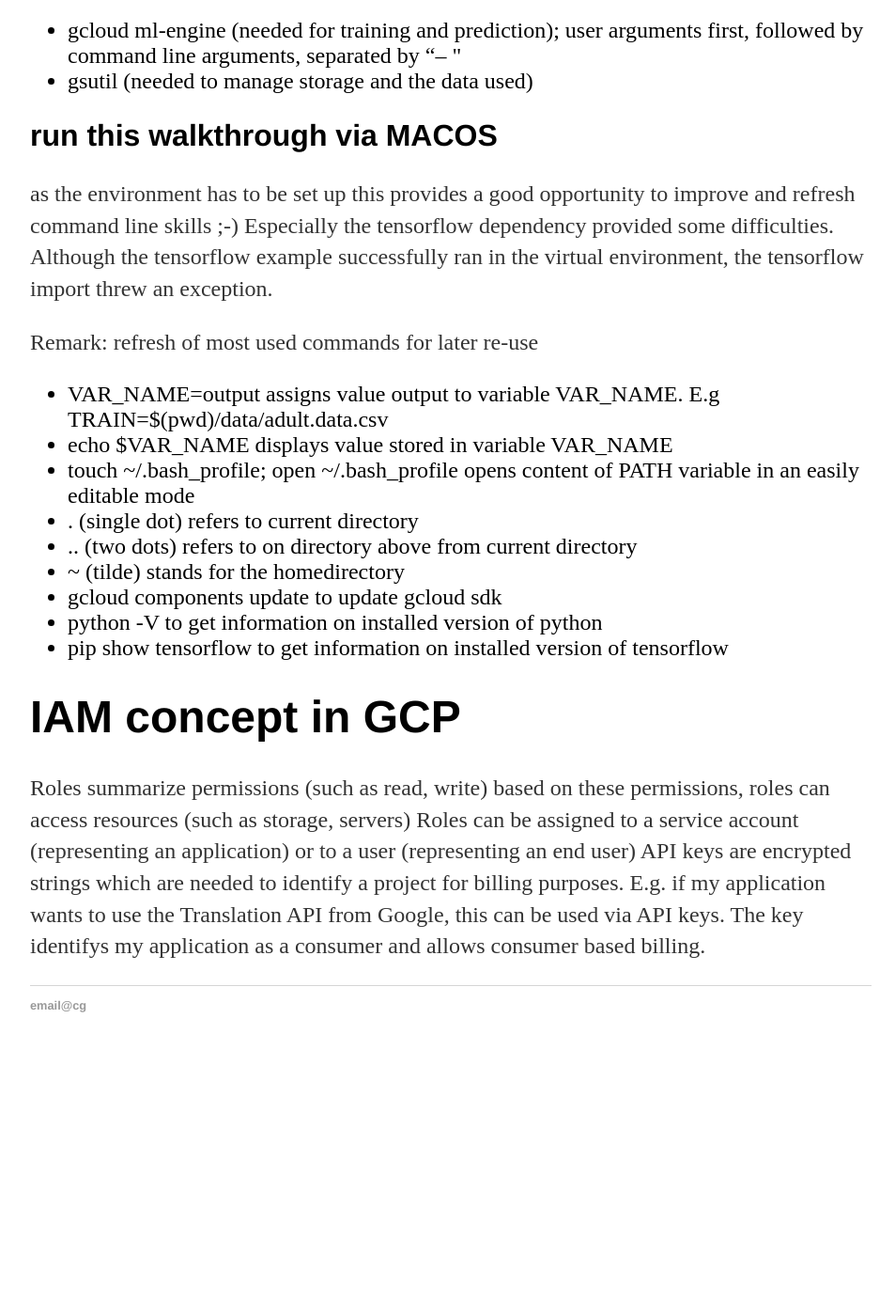
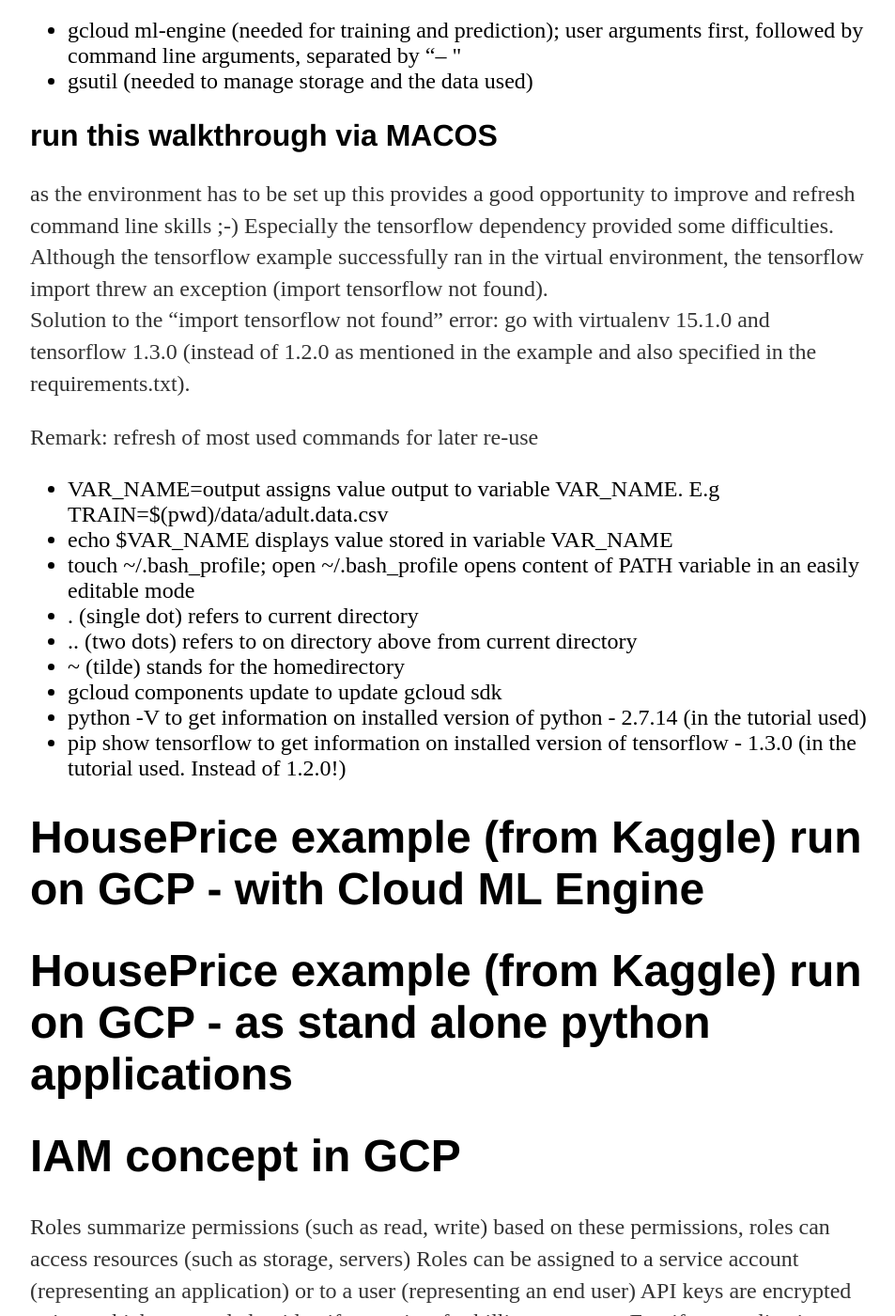
Before and after one commit to cgassman/cgassman.github.io, a Jekyll site: the page built from _posts/2017-10-31-google-cloud-platform-first-steps.md, in a window 1280 px wide and 1400 px high, scrolled down 1136 px. Shown: the whole window at 94% size, without its empty margins (160-1113 px from the left). Built offline with Jekyll 4.4.1, drawn with Linux system fonts in a browser that asks for light colours; before the commit the page ends 2273 px from its top, so only the background shows below that.

Commit message:
GCP fix
installed tensor flow 1.3.0 instead 1.2.0. now it works fine

```diff
--- a/_posts/2017-10-31-google-cloud-platform-first-steps.md
+++ b/_posts/2017-10-31-google-cloud-platform-first-steps.md
@@ -22,10 +22,10 @@
 - gcloud ml-engine (needed for training and prediction); user arguments first, followed by command line arguments, separated by "-- \"
 - gsutil (needed to manage storage and the data used)
 
-
 ## run this walkthrough via MACOS
 as the environment has to be set up this provides a good opportunity to improve and refresh command line skills ;-) Especially the tensorflow dependency provided some difficulties.
-Although the tensorflow example successfully ran in the virtual environment, the tensorflow import threw an exception.
+Although the tensorflow example successfully ran in the virtual environment, the tensorflow import threw an exception (import tensorflow not found).
+Solution to the "import tensorflow not found" error: go with virtualenv 15.1.0 and tensorflow 1.3.0 (instead of 1.2.0 as mentioned in the example and also specified in the requirements.txt).
 
 Remark: refresh of most used commands for later re-use
 - VAR_NAME=output assigns value output to variable VAR_NAME. E.g TRAIN=$(pwd)/data/adult.data.csv
@@ -35,8 +35,15 @@
 - .. (two dots) refers to on directory above from current directory
 - ~ (tilde) stands for the homedirectory
 - gcloud components update to update gcloud sdk
-- python -V to get information on installed version of python
-- pip show tensorflow to get information on installed version of tensorflow
+- python -V to get information on installed version of python - 2.7.14 (in the tutorial used)
+- pip show tensorflow to get information on installed version of tensorflow - 1.3.0 (in the tutorial used. Instead of 1.2.0!)
+
+
+# HousePrice example (from Kaggle) run on GCP - with Cloud ML Engine
+
+
+# HousePrice example (from Kaggle) run on GCP - as stand alone python applications
+
 
 
 # IAM concept in GCP
```
